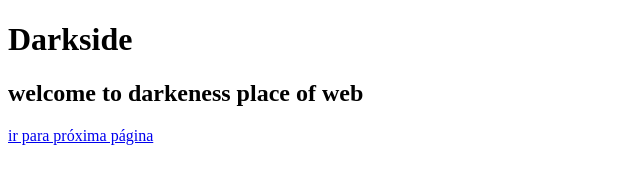
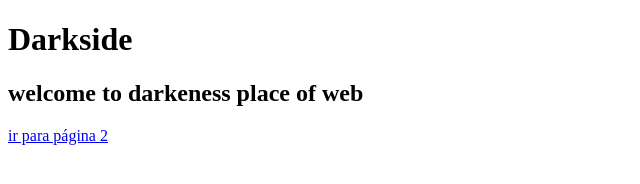
Before and after one commit to Emmanoel-Moraes/secondProjectGitHub, a plain HTML site: page index.html in a window 1280 px wide. Shown: the full height of the page, 0-640 px from the left. Drawn offline with Linux system fonts and the light colour scheme.

Commit message:
terceira alteração do projeto inicial

```diff
--- a/index.html
+++ b/index.html
@@ -8,7 +8,7 @@
 <body>
     <h1>Darkside</h1>
     <h2>welcome to darkeness place of web</h2>
-    <a href="pagina2.html">ir para próxima página</a>
+    <a href="pagina2.html">ir para página 2</a>
 
 </body>
 </html>
```
